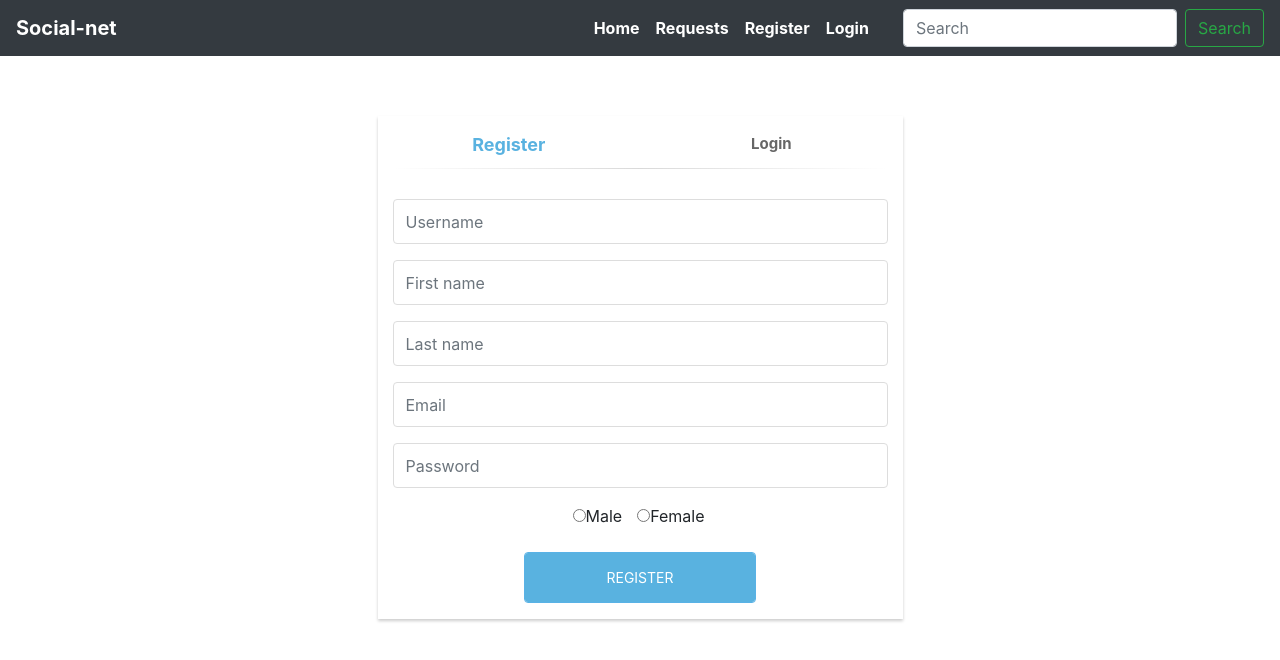
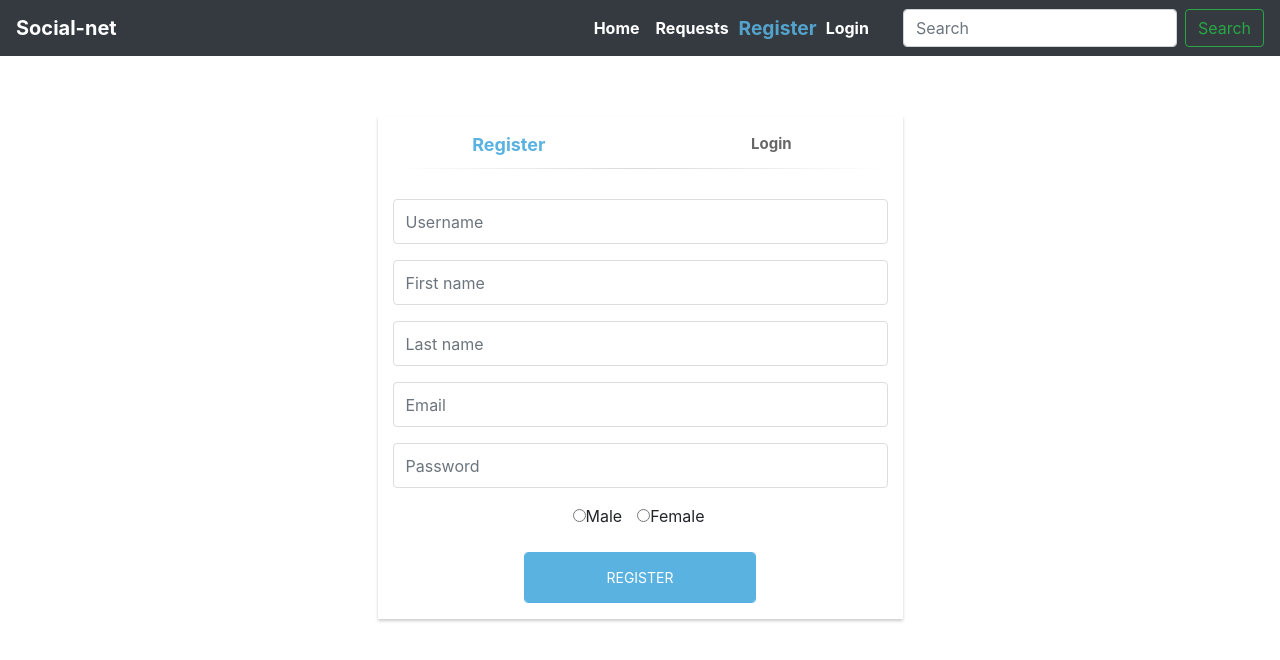
Before and after one commit to ssslavev/Social-net, an Angular app in the folder frontend/: page /register in a window 1280 px wide. Shown: the top 660 px of the page. Built offline with nearby package versions, Linux system fonts and the light colour scheme.

Commit message:
little fixes in navigation component

```diff
--- a/frontend/src/app/components/navigation/navigation.component.css
+++ b/frontend/src/app/components/navigation/navigation.component.css
@@ -13,3 +13,13 @@
    .form-inline {
     padding-left: 10px;
 }
+
+.nav-link:hover {
+    filter: brightness(70%);
+    transform: scale(1.1);
+}
+
+.active {
+   color: #53A3CD !important;
+   transform: scale(1.2);
+}
--- a/frontend/src/app/components/navigation/navigation.component.html
+++ b/frontend/src/app/components/navigation/navigation.component.html
@@ -8,22 +8,22 @@
   <div class="collapse navbar-collapse " id="navbarSupportedContent">
     <ul class="navbar-nav ml-auto ">
       <li class="nav-item">
-        <a class="nav-link" routerLink='/home'>Home</a>
+        <a class="nav-link" routerLinkActive="active" routerLink='/home'>Home</a>
       </li>
       <li class="navbar-nav mr-auto">
-        <a class="nav-link" routerLink='/requests'>Requests</a>
+        <a class="nav-link" routerLinkActive="active" routerLink='/requests'>Requests</a>
       </li>
       <li *ngIf="!(isLoggedIn$)" class="nav-item">
-        <a class="nav-link" routerLink='/register'>Register</a>
+        <a class="nav-link" routerLinkActive="active" routerLink='/register'>Register</a>
       </li>
       <li  *ngIf="!(isLoggedIn$)" class="navbar-nav mr-auto">
-        <a class="nav-link" routerLink='/login'>Login</a>
+        <a class="nav-link" routerLinkActive="active" routerLink='/login'>Login</a>
       </li>
       <li *ngIf="isLoggedIn$" class="navbar-nav mr-auto">
         <a class="nav-link" (click) = "logOut()">Logout</a>
       </li>
       <li  class="navbar-nav mr-auto">
-        <a class="nav-link">{{user$}}</a>
+        <a class="nav-link" routerLinkActive="active">{{user$}}</a>
       </li>
     </ul>
     <form class="form-inline my-2 my-lg-0">
```
